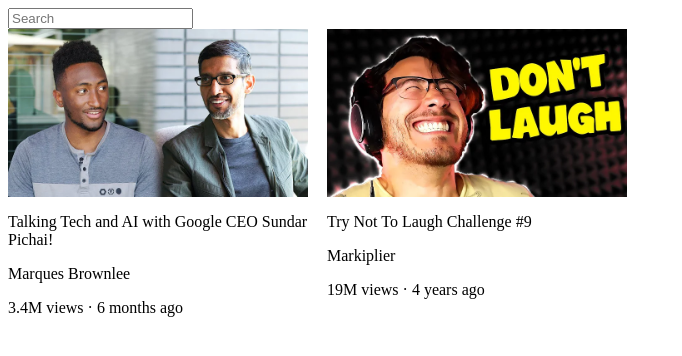
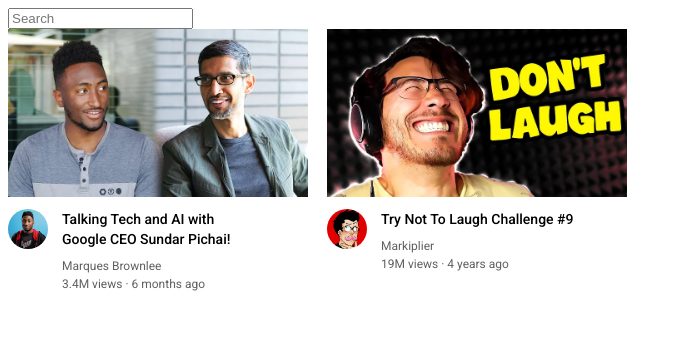
Before and after one commit to anumberplate/html-css-course-project, a plain HTML site: page youtube.html in a window 1280 px wide. Shown: the whole page, without its empty margins (0-682 px from the left). Drawn offline with Linux system fonts and the light colour scheme.

Commit message:
Complete section: Nested Layouts Technique

```diff
--- a/youtube.html
+++ b/youtube.html
@@ -3,6 +3,11 @@
   <head>
     <title>YouTube.com Clone</title>
     <style>
+      p{
+        font-family: Roboto, Arial;
+        margin-top:0;
+        margin-bottom:0;
+      }
       .thumbnail{
         width:300px;
         display:block;
@@ -11,22 +16,64 @@
       .search-bar{
         display: block;
       }
-      .video-title{
-        width:
-      }
+
       .video-preview{
         vertical-align: top;
         width:300px;
         display:inline-block;
         margin-right:15px;
       }
+      .channel-picture{
+        display: inline-block;
+        width:50px;
+        vertical-align: top;
+      }
+      .video-info{
+        width:200px;
+        display:inline-block;
+      }
+      .profile-picture{
+        width:40px;
+        border-radius: 25px;
+
+      }
+      .video-title{
+        margin-top: 0;
+        font-size: 14px;
+        font-weight: 500;
+        line-height: 20px;
+        margin-bottom: 10px;
+      }
+      .thumbnail-row{
+        margin-bottom:12px;
+      }
+      .video-stats,
+      .video-author{
+        font-size: 12px;
+        color:rgb(96, 96, 96);
+      }
+      .video-author{
+        margin-bottom:4px;
+      }
     </style>
+    <link rel="preconnect" href="https://fonts.googleapis.com">
+    <link rel="preconnect" href="https://fonts.gstatic.com" crossorigin>
+    <link href="https://fonts.googleapis.com/css2?family=Roboto:ital,wght@0,100..900;1,100..900&display=swap" rel="stylesheet">
   </head>
   <body>
     <input class = "search-bar" type = "text" placeholder="Search">
 
     <div class ="video-preview">
+      <div class = "thumbnail-row">
         <img class = "thumbnail" src = "thumbnails/thumbnail-1.webp">
+      </div>
+
+      <div>
+        <div class = "channel-picture">
+            <img class = "profile-picture" src = "channel-pictures/channel-1.jpeg">
+        </div>
+
+        <div class = "video-info">
           <p class = "video-title">
               Talking Tech and AI with Google CEO Sundar Pichai!
           </p>
@@ -37,8 +84,20 @@
             3.4M views &#183; 6 months ago
           </p>
         </div>
+
+      </div>
+
+
+    </div>
     <div class ="video-preview">
+      <div class = "thumbnail-row">
           <img class = "thumbnail" src = "thumbnails/thumbnail-2.webp">
+      </div>
+      <div>
+        <div class = "channel-picture">
+          <img class = "profile-picture" src = "/channel-pictures/channel-2.jpeg">
+        </div>
+        <div class ="video-info">
           <p class = "video-title">
             Try Not To Laugh Challenge #9
           </p>
@@ -49,5 +108,7 @@
             19M views &#183;  4 years ago
           </p>
         </div>
+
+      </div>
   </body>
 </html>
```
Also changed, not shown: channel-pictures/channel-1.jpeg (added), channel-pictures/channel-2.jpeg (added). Lines whose indentation alone changed are shown as unchanged.
